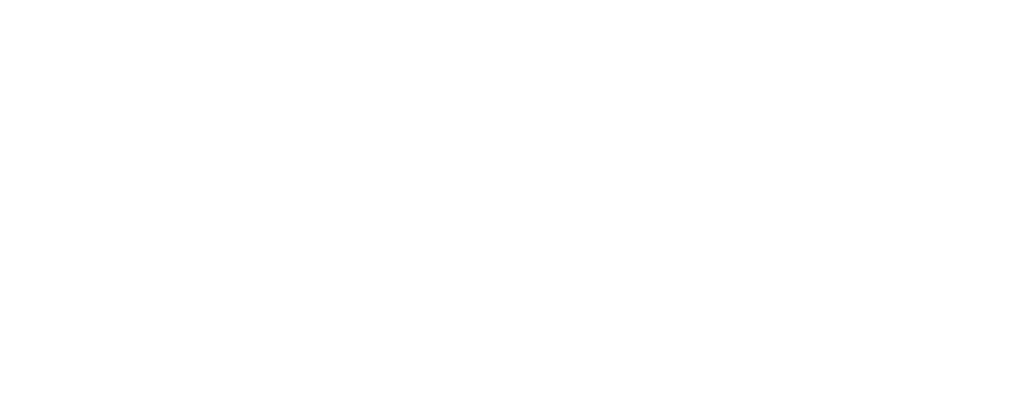
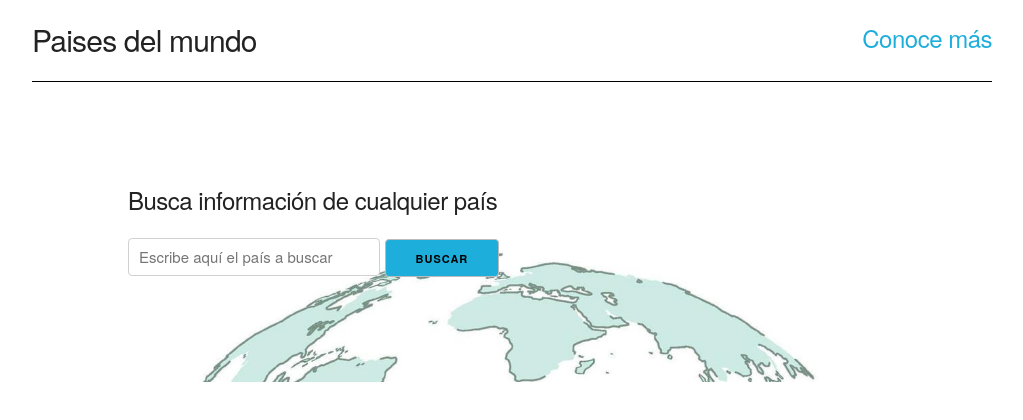
Before and after one commit to Daphish/Countries-API, a website built with Vite: page countries-project/index.html in a window 1280 px wide. Shown: the whole page, without its empty margins (128-1151 px from the left). Built offline with nearby package versions, Linux system fonts and the light colour scheme.

Commit message:
Header y buscador agregados

```diff
--- a/countries-project/index.html
+++ b/countries-project/index.html
@@ -12,8 +12,31 @@
   <body>
     <header id="header" class="header">
       <div class="container">
-
+        <div class = "row">
+          <div class = "seven columns">
+            <h4>Paises del mundo</h4>
+          </div>
+          <div class = "four columns u-pull-right">
+            <a href="#"><h5>Conoce más</h5></a>
+          </div>
+        </div>
       </div>
     </header>
+
+    <div id="first-image" class = "container">
+      <div class="container">
+        <div class="row">
+          <div class="seven columns">
+            <div class="contenido-imagen">
+              <h5>Busca información de cualquier país</h5>
+              <form id ="formulario" action="#" method="post">
+                <input type="text" placeholder="Escribe aquí el país a buscar">
+                <input type="submit" id="submit-form" value="Buscar">
+              </form>
+            </div>
+          </div>
+        </div>
+      </div>
+    </div>
   </body>
 </html>
--- a/countries-project/src/skeleton.css
+++ b/countries-project/src/skeleton.css
@@ -173,7 +173,7 @@ input[type="button"] {
   display: inline-block;
   height: 38px;
   padding: 0 30px;
-  color: #555;
+  color: #000000;
   text-align: center;
   font-size: 11px;
   font-weight: 600;
@@ -182,7 +182,7 @@ input[type="button"] {
   text-transform: uppercase;
   text-decoration: none;
   white-space: nowrap;
-  background-color: transparent;
+  background-color: #1EAEDB;
   border-radius: 4px;
   border: 1px solid #bbb;
   cursor: pointer;
--- a/countries-project/src/styles.css
+++ b/countries-project/src/styles.css
@@ -0,0 +1,33 @@
+.header{
+    padding: 20px 0 0 0;
+}
+
+.header .container{
+    border-bottom: 1px solid black;
+}
+
+.header a{
+    text-decoration: none;
+    text-align: right;
+}
+
+@media (max-width: 549px){
+    .header a{
+        text-align: left;
+    }
+}
+
+#first-image{
+    background-image: url(./img/paises2.jpg);
+    height: 300px;
+    background-size: cover;
+    background-repeat: no-repeat;
+}
+
+.contenido-imagen{
+    margin-top: 100px;
+}
+
+input[type="text"]{
+    width: 58%;
+}
```
Also changed, not shown: countries-project/src/img/paises2.jpg (added).
